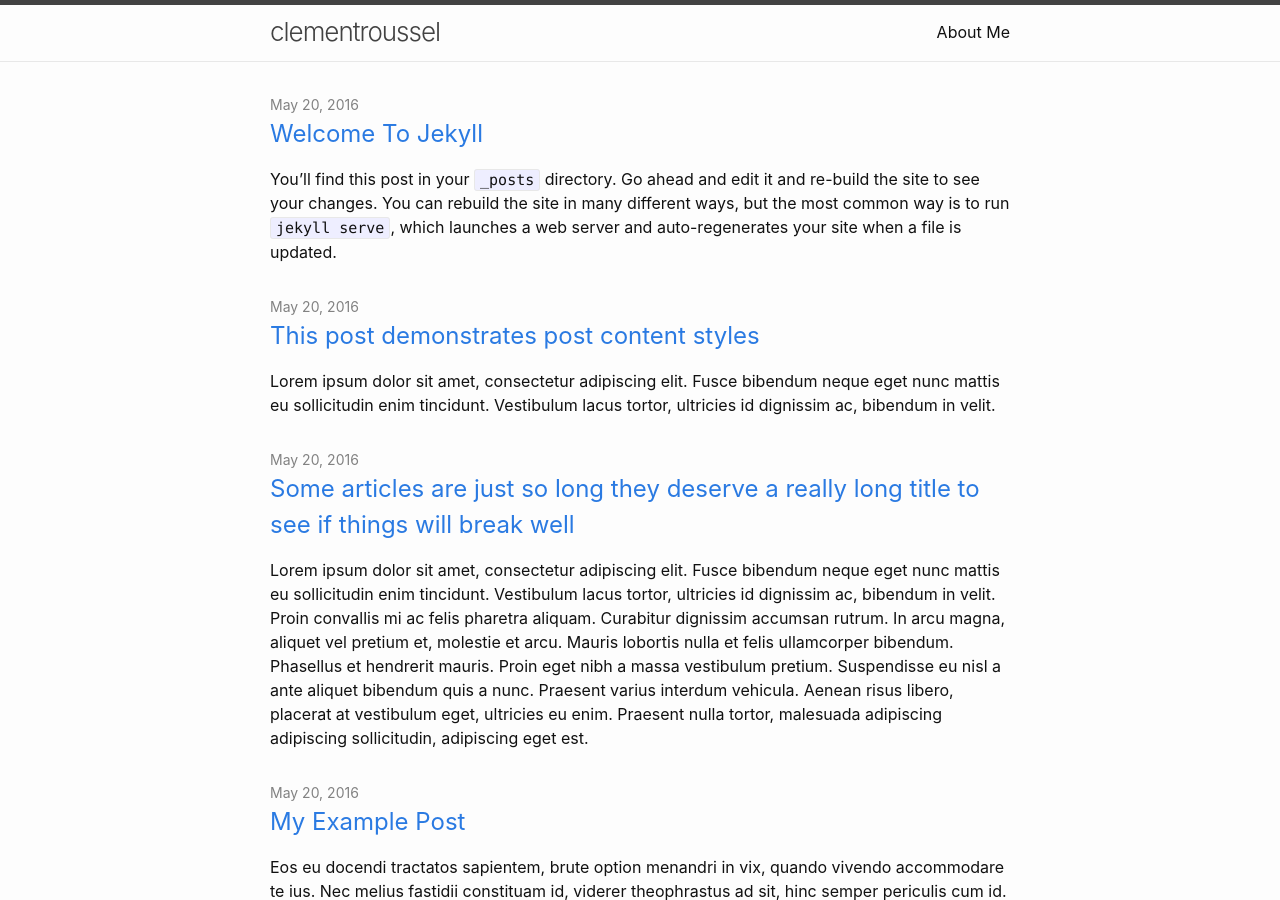
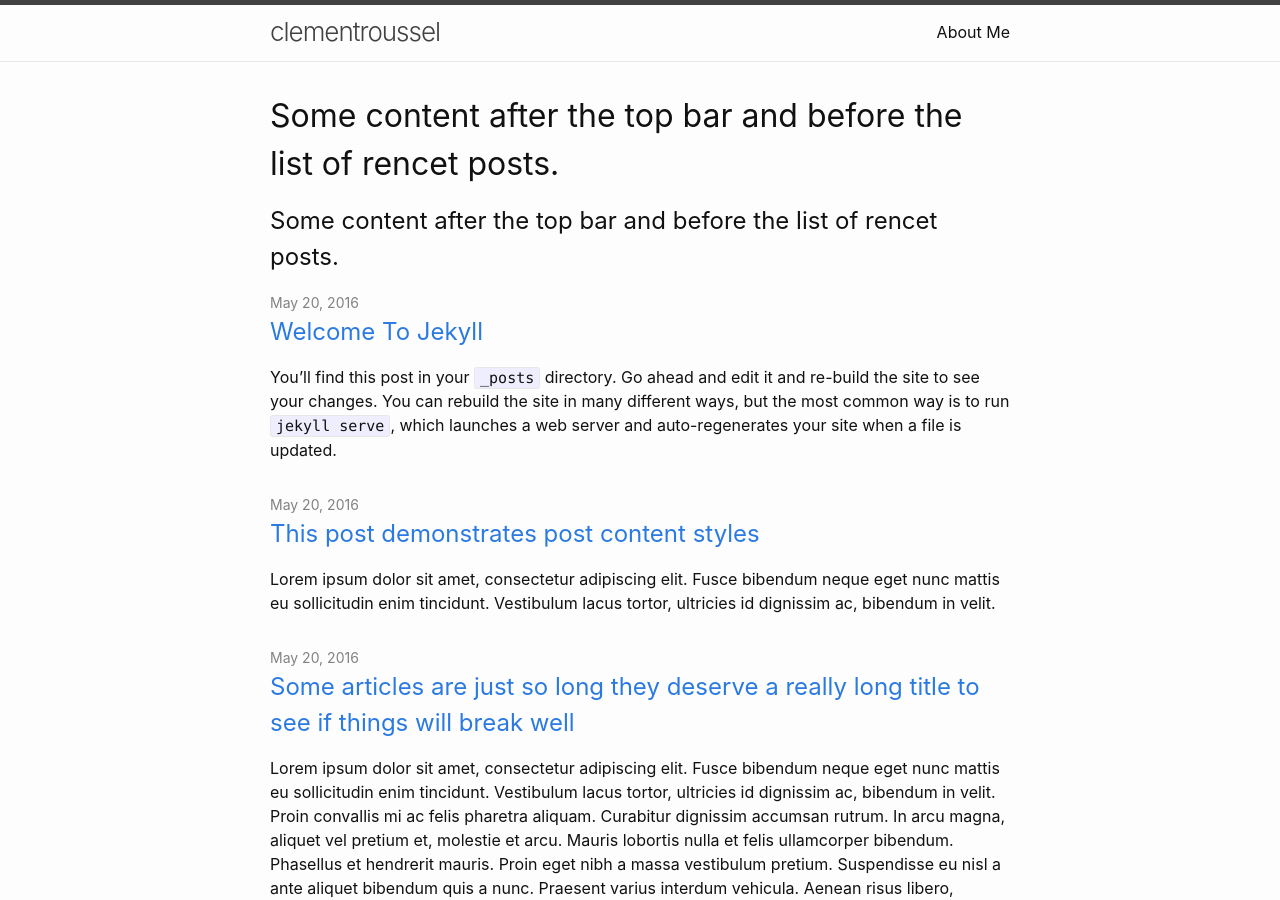
Before and after one commit to clementroussel/clementroussel, a Jekyll site: the page built from index.md, in a window 1280 px wide and 900 px high. Built offline with Jekyll 4.4.1, drawn with Linux system fonts in a browser that asks for light colours; our own code applies the rules of GitHub Pages for plain Markdown files.

Commit message:
Update index.md

```diff
--- a/index.md
+++ b/index.md
@@ -7,3 +7,5 @@
 #
 layout: home
 ---
+
+## Some content after the top bar and before the list of rencet posts.
```
